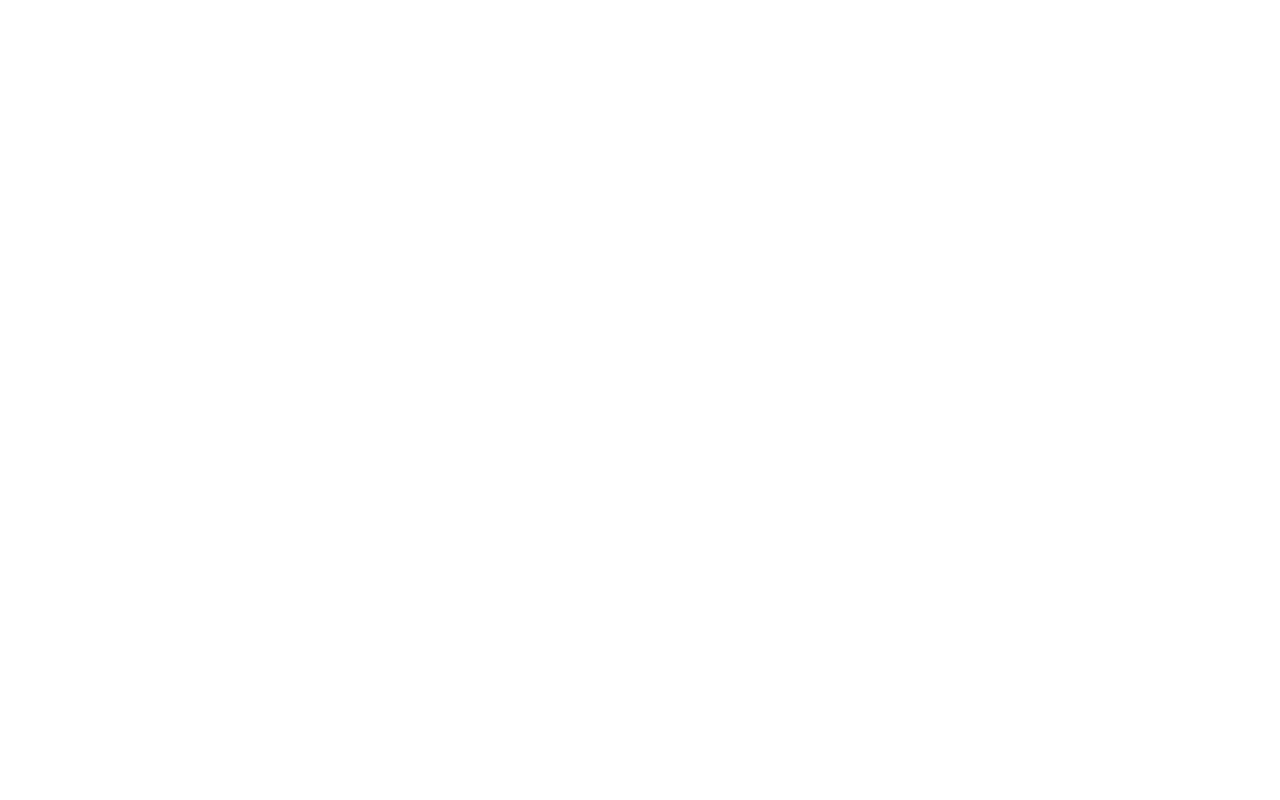
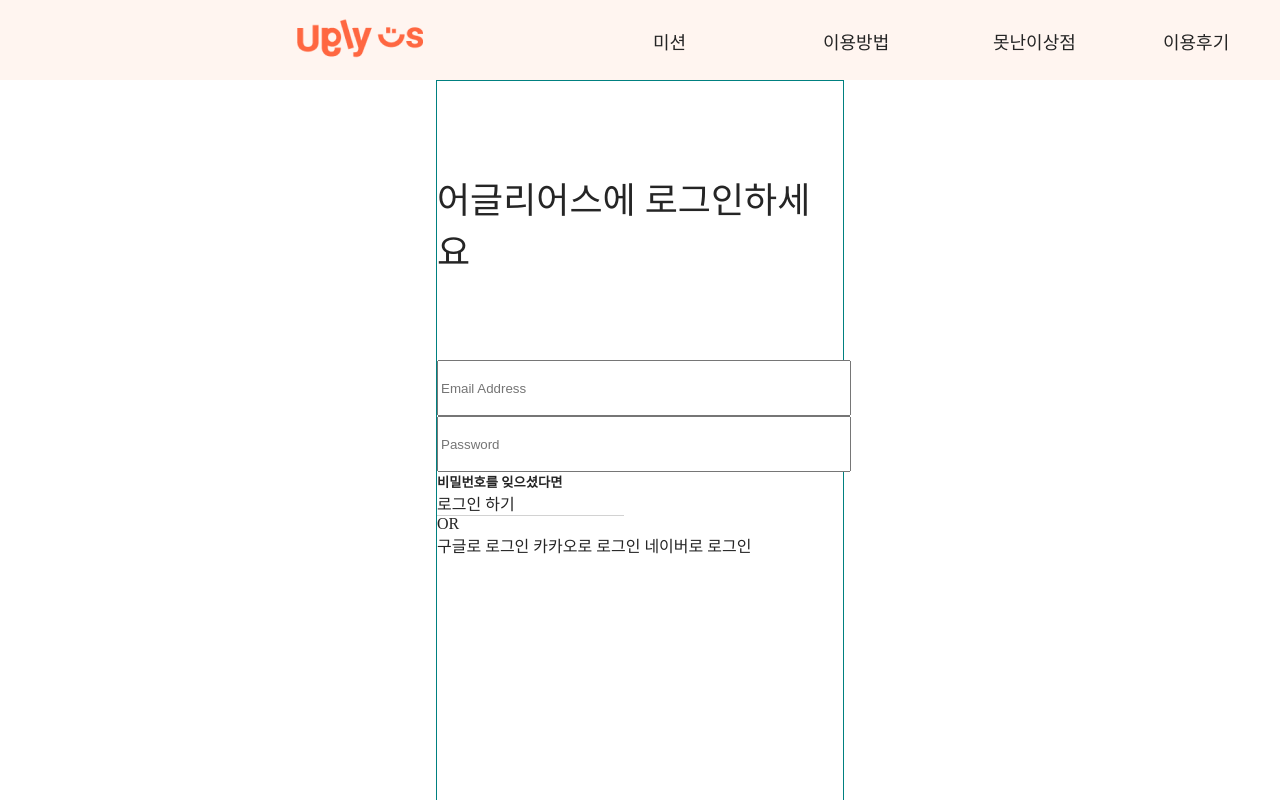
Before and after one commit to yejiseo0725/UglyUs_Market, a plain HTML site: page html/07_user.html in a window 1280 px wide. Shown: the top 800 px of the page. Drawn offline with Linux system fonts and the light colour scheme.

Commit message:
로그인 페이지 마크업 작업 중

```diff
--- /dev/null
+++ b/css/user.css
@@ -0,0 +1,61 @@
+/* header */
+header {
+    background-color: #FFF5F0;
+}
+header nav .gnb li a {
+    color: #252525;
+}
+
+a{
+    color: #252525;
+}
+
+/* Contents */
+.login-section {
+    display: flex;
+    justify-content: center;
+
+    padding-top: 80px;
+    width: 100%;
+    height: 1000px;
+}
+.login-section .section-inner {
+    width: 406px;
+    border: 1px solid teal;
+}
+
+.login-section .title-area {
+    padding-top: 90px;
+}
+.login-section .title-area h2 {
+    font-size: 36px;
+    font-weight: 500;
+}
+
+.login-section .input-area {
+    margin-top: 85px;
+}
+.login-section .input-area input[type="text"] {
+    width: 100%;
+    height: 50px;
+}
+.login-section .input-area h5 {}
+
+.login-section .login-btn {}
+
+.login-section .or-area {}
+.login-section .or-area::before,
+.login-section .or-area::after {
+    content: "";
+    position: absolute;
+    width: 165px;
+    height: 1px;
+    background-color: #D2D2D2;
+}
+.login-section .or-area::after {}
+
+.login-section .otherWay-area {}
+.login-section .otherWay-area a {}
+.login-section .otherWay-area .google-login {}
+.login-section .otherWay-area .kkt-login {}
+.login-section .otherWay-area .naver-login {}
--- a/html/07_user.html
+++ b/html/07_user.html
@@ -0,0 +1,126 @@
+<!DOCTYPE html>
+<html lang="en">
+
+<head>
+    <meta charset="UTF-8">
+    <meta http-equiv="X-UA-Compatible" content="IE=edge">
+    <meta name="viewport" content="width=device-width, initial-scale=1.0">
+    <link rel="stylesheet" href="../css/reset.css">
+
+    <link rel="stylesheet" href="../css/components/common.css">
+    <link rel="stylesheet" href="../css/components/header.css">
+    <link rel="stylesheet" href="../css/components/footer.css">
+
+    <link rel="stylesheet" href="../css/user.css">
+
+    <title>어글리어스 마켓 | 못난이 농산물 정기배송 서비스</title>
+</head>
+
+<body>
+    <!-- Header -->
+    <header class="header">
+        <div class="header-inner">
+            <a href="01_main.html">
+                <img id="logo" src="../img/components/uglyus_logo.png" />
+            </a>
+
+            <!-- gnb list -->
+            <nav>
+                <ul class="gnb">
+                    <li><a href="02_mission.html" data-text="미션">미션</a></li>
+                    <li><a href="03_howToUse.html" data-text="이용방법">이용방법</a></li>
+                    <li><a href="04_uglyStore.html" data-text="못난이상점">못난이상점</a></li>
+                    <li id="li-last"><a href="05_review.html" data-text="이용후기">이용후기</id=a>
+                    </li>
+                </ul>
+
+                <!-- gnb icons -->
+                <ul class="gnb-icons">
+                    <li>
+                        <a href="06_basket.html">
+                            <img class="basket_icon" src="../img/components/bag_btn.png" alt="" />
+                        </a>
+                    </li>
+                    <li>
+                        <a href="07_user.html">
+                            <img class="user_icon" src="../img/components/user-btn-black.png" alt="" />
+                        </a>
+                    </li>
+                </ul>
+            </nav>
+        </div>
+    </header>
+
+    <!-- Contents -->
+    <section class="login-section">
+        <div class="section-inner">
+            <div class="title-area">
+                <h2>어글리어스에 로그인하세요</h2>
+            </div>
+
+            <div class="input-area">
+                <input type="text" placeholder="Email Address">
+                <input type="text" placeholder="Password">
+                <h5>비밀번호를 잊으셨다면</h5>
+            </div>
+
+            <a class="login-btn" href="#">로그인 하기</a>
+
+
+            <div class="or-area">OR</div>
+
+            <div class="otherWay-area">
+                <a class="google-login" href="#">구글로 로그인</a>
+                <a class="kkt-login" href="#">카카오로 로그인</a>
+                <a class="naver-login" href="#">네이버로 로그인</a>
+            </div>
+
+        </div>
+    </section>
+
+    <!-- Footer -->
+    <footer class="footer">
+        <div class="section-inner">
+            <div class="company-info-area">
+                <img src="../img/components/uglyus_logo.png" alt="">
+
+                <p>상호명 : 주식회사 캐비지 | 대표 : 최현주 | 사업자등록번호 : 572-81-02287<br>
+                    소재지 : 경기도 화성시 만년로 915번길 39-1(안녕동) | 통신판매업 신고번호 : 2021-화성동부-0302<br>
+                    <strong>제휴 및 납품 문의 : biz@uglyus.co.kr | 농산물 납품 및 긴급구출 제보 : farm@uglyus.co.kr</strong>
+                </p>
+
+                <div class="info-btns">
+                    <a href="#">
+                        <div class="info-btn btn1">서비스 이용약관</div>
+                    </a>
+                    <a href="#">
+                        <div class="info-btn">개인정보 처리방침</div>
+                    </a>
+                </div>
+
+                <h6>Copyright ⓒ 2022 주식회사 캐비지 All rights reserved.</h6>
+            </div>
+
+            <div class="cs-area">
+                <h5>어글리어스 고객센터 <span>02.6408.0202</span></h5>
+
+                <p>월-목요일 11:00 ~ 18:00 (점심시간 12:00 ~ 13:00)<br>
+                    금요일 09:00 ~ 18:00 (점심시간 12:00 ~ 13:00)<br>
+                    토·일·공휴일 휴무
+                </p>
+
+                <div class="cs-btns">
+                    <a href="#">
+                        <div class="cs-btn">문의하기</div>
+                    </a>
+                    <a href="#">
+                        <div class="cs-btn btn2">자주 묻는 질문</div>
+                    </a>
+                </div>
+            </div>
+        </div>
+    </footer>
+
+</body>
+
+</html>
```
Also changed, not shown: html/06_basket.html (+0 -3 lines), img/user/eye.png (added), img/user/google_logo.png (added), img/user/kakao-logol.png (added), img/user/naver_logo.png (added).
